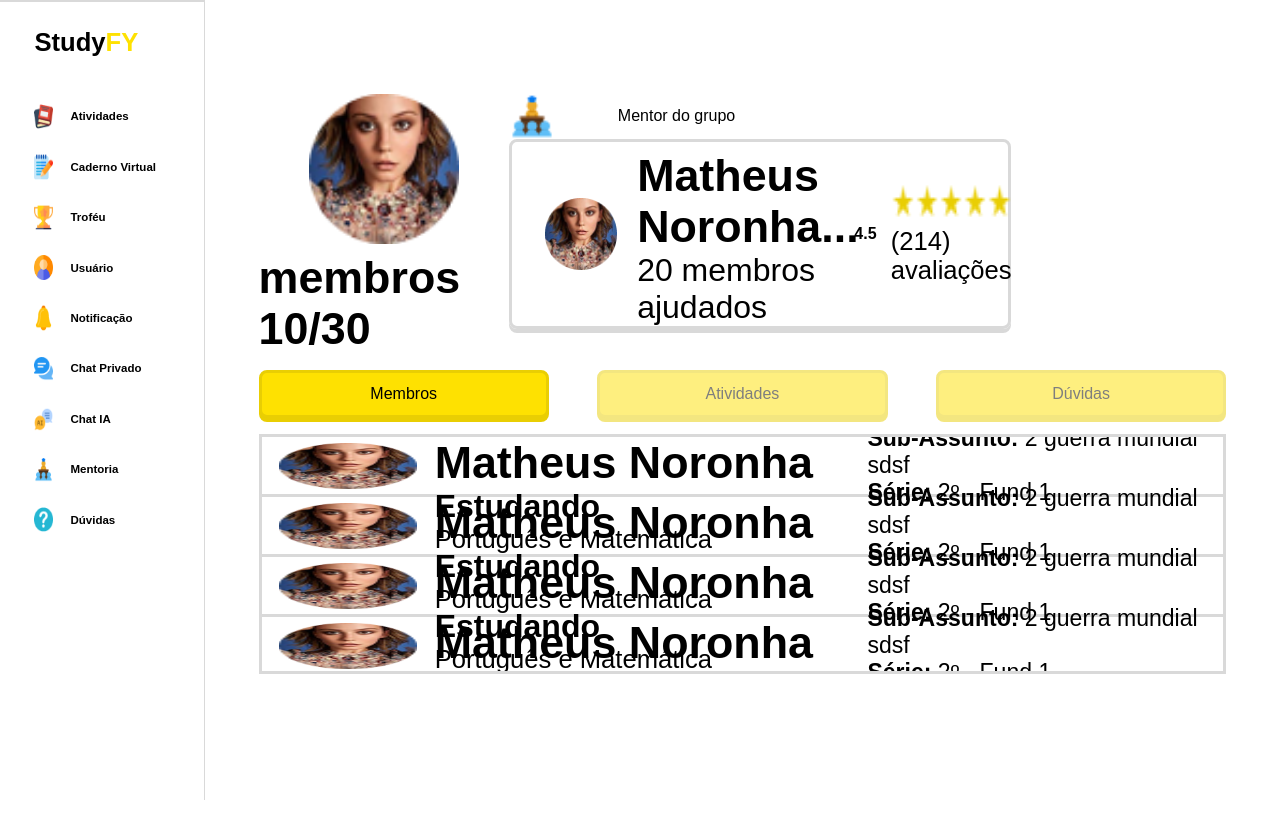
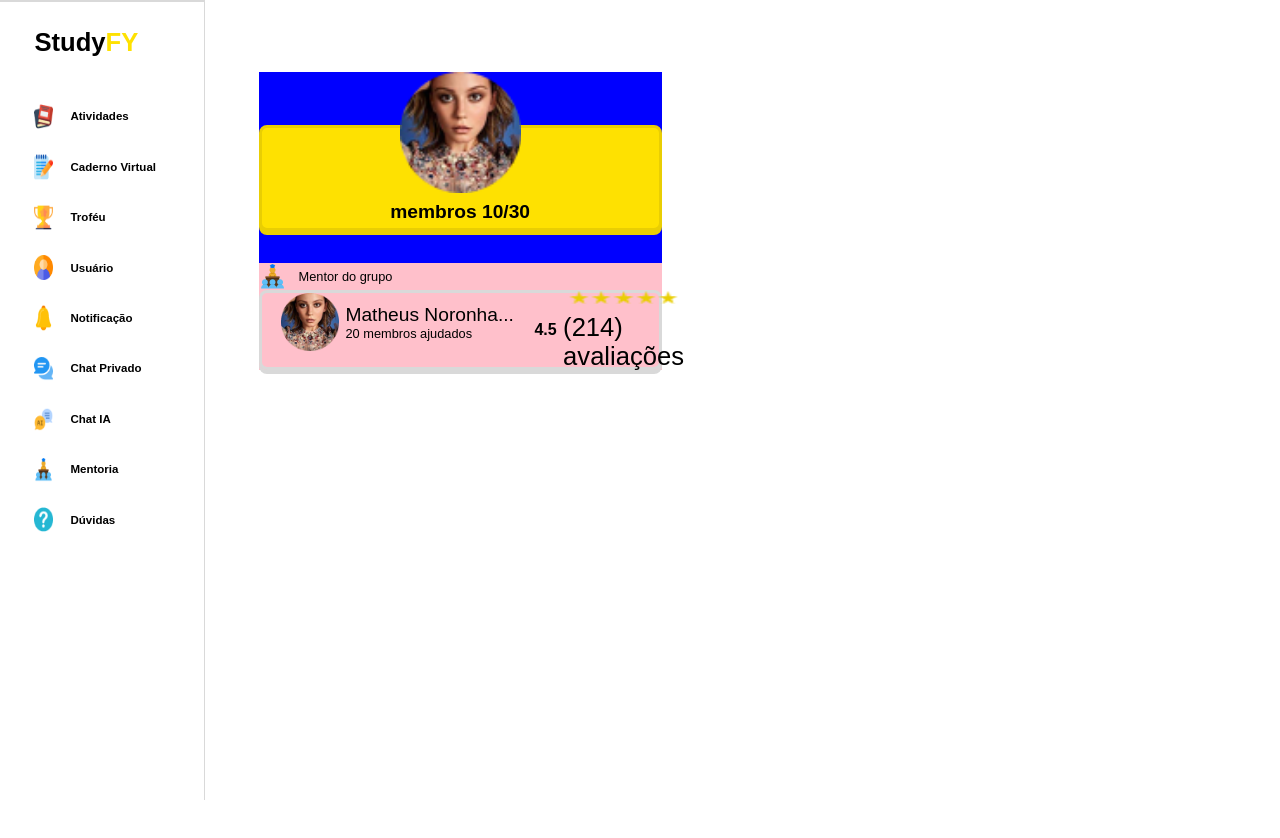
Before and after one commit to vitoriaccardoso/front-StudyFY-Fork, a React (Create React App) app: page /grupo-mentoria in a window 1280 px wide. Shown: the top 838 px of the page. After the commit the page ends 800 px from the top, so only its background shows below. Built offline with nearby package versions, Linux system fonts and the light colour scheme.

Commit message:
mentoria desktop

```diff
--- a/src/components/CadastrarInfo/style.js
+++ b/src/components/CadastrarInfo/style.js
@@ -31,7 +31,9 @@ export const CampoPreencher = styled.div`
    gap: 1vh;
 
    @media (min-width: 768px) {
-      height: 40%;
+      height: 50%;
+      padding-top: 5%;
+
    }
 `;
 
@@ -151,13 +153,15 @@ export const Botao = styled.div`
    background-color: #fee101;
    margin-left: auto;
    width: 50%;
-   min-height: 50%;
+   min-height: 135%;
+   bottom: -50%;
    max-height: 50%;
    border-radius: 12px;
    display: flex;
    font-weight: bold;
    align-items: center;
    justify-content: center;
+   position:  absolute;
 `
 
 export const EnvioFormuario = styled.div`
@@ -166,9 +170,9 @@ export const EnvioFormuario = styled.div`
    align-items: flex-end;
    justify-content: flex-end;
    gap: 1vh;
-   height: 20%;
-   width: 100%;
+   flex-grow: 1;
    margin-top: auto;
+   position: relative;
 `
 
 export const SemConta = styled.div`
--- a/src/components/InfoGrupoMentoria/index.js
+++ b/src/components/InfoGrupoMentoria/index.js
@@ -15,20 +15,21 @@ const InfoGrupoMentoria = () => {
       { isDesktop? (
                 <C.IntroducaoGrupo>
                 <C.FotoGrupoDiv>
-                    <img src={fotoGrupo} alt='foto do grupo' style={{width: '60%', height: '60%'}}></img>
-                    <span style={{fontWeight: 'bold', fontSize: '3.5vw'}}>membros 10/30</span>
+                    <C.IconeGrupo src={fotoGrupo} alt='foto do grupo'></C.IconeGrupo>
+                    <C.Membros>membros 10/30</C.Membros>
+                    <C.fundoAmarelo/>
                 </C.FotoGrupoDiv>
                 <C.MentorDiv>
               <C.MentorGrupo>
-                <img alt='icone de mentor' style={{height: '80%', width: '20%'}} src={iconeMentor}></img>
-                <span>Mentor do grupo</span>
+                <C.IconeMentor alt='icone de mentor' src={iconeMentor}></C.IconeMentor>
+                <C.MentorGrupoTitulo>Mentor do grupo</C.MentorGrupoTitulo>
               </C.MentorGrupo>
               <C.CampoInfoMentor>
                 <C.DadosMentor>
-                  <img alt='foto do mentor' style={{height: '80%', width: '22%' }} src={fotoMentor}></img>
+                  <C.FotoMentor alt='foto do mentor' src={fotoMentor}></C.FotoMentor>
                   <C.InfoMentor>
-                    <h4 style={{fontSize: '3.5vw'}}>Matheus Noronha...</h4>
-                    <span style={{fontSize: '2.5vw'}}>20 membros ajudados</span>
+                    <C.NomeMentor>Matheus Noronha...</C.NomeMentor>
+                    <C.MembrosAjudados>20 membros ajudados</C.MembrosAjudados>
                   </C.InfoMentor>
                 </C.DadosMentor>
                 <C.AvaliacaoMentor>
--- a/src/components/InfoGrupoMentoria/style.js
+++ b/src/components/InfoGrupoMentoria/style.js
@@ -14,6 +14,9 @@ export const InfoGrupo = styled.div`
    @media(min-width: 768px){
       width: 80%;
       min-height: 32%;
+      padding-top: 3%;
+      padding-right: 0%;
+      align-items: start;
    }
 `;
 
@@ -25,7 +28,11 @@ export const IntroducaoGrupo = styled.div`
    justify-content: space-between;
 
    @media(min-width: 768px){
-      height: 10%;
+      max-height: 40vh;
+      width: 50%;
+      background-color: blue;
+      flex-direction: column;
+      gap: 5vh;
    }
 `
 
@@ -35,6 +42,11 @@ export const MentorDiv = styled.div`
    height: 45%;
    width: 100%;
    justify-content: space-between;
+
+   @media (min-width: 768px){
+      width: 100%;
+      background-color: pink;
+   }
 `
 
 export const MentorGrupo = styled.div`
@@ -44,6 +56,11 @@ export const MentorGrupo = styled.div`
    height: 30%;
    width: 45%;
    justify-content: space-between;
+
+   @media(min-width: 768px){
+   justify-content: flex-start;
+   gap: 1vw;
+}
 `
 
 export const CampoInfoMentor = styled.div`
@@ -55,6 +72,10 @@ export const CampoInfoMentor = styled.div`
    border: solid 3px #d9d9d9;
    box-shadow: 0 0.5vh 0 0 #d9d9d9;
    padding-inline: 1vw;
+
+   @media(min-width: 768px){
+   max-height: 10vh;
+}
 `
 
 export const InfoMentor = styled.div`
@@ -63,6 +84,11 @@ export const InfoMentor = styled.div`
    height: 100%;
    width: 60%;
    padding-top: 1vh;
+
+   @media(min-width: 768px){
+      width: 70%;
+      padding-top: 0vh;
+   }
 `
 
 export const DadosMentor = styled.div`
@@ -115,7 +141,7 @@ align-items: center;
    border-radius:0px;
    border: none;
    position: relative;
-   width: 50%;
+   width: 100%;
    gap: 1vh;
 }
 `
@@ -190,7 +216,7 @@ export const fundoAmarelo = styled.div`
    border-radius: 8px;
    border: solid 3px #E9CE03;
    box-shadow: 0 0.5vh 0 0 #E9CE03;
-   bottom: 0;
+   bottom: -5%;
    z-index: 0; /* Aumenta o z-index */
 `;
 
@@ -220,3 +246,41 @@ export const DescricaoTitulo = styled.span`
       font-size: 1vw;
    }
 `
+
+export const IconeMentor = styled.img`
+   height: 80%;
+   width: 20%;
+
+   @media(min-width: 768px){
+      height: 10%;
+      width: 15%;
+   }
+`
+
+export const MentorGrupoTitulo = styled.span`
+   font-size: 1vw;
+`
+
+export const FotoMentor = styled.img`
+   height:80%;
+   width: 22%;
+
+   @media(min-width: 768px){
+   }
+`
+
+export const NomeMentor = styled.span`
+   font-size: 3.5vw;
+
+   @media(min-width: 768px){
+      font-size: 1.5vw;
+   }
+`
+
+export const MembrosAjudados = styled.span`
+   font-size: 2.5vw;
+
+   @media(min-width:768px){
+      font-size: 1vw;
+   }
+`
--- a/src/pages/Cadastro.js
+++ b/src/pages/Cadastro.js
@@ -47,7 +47,7 @@ const CadastroAluno = () => {
   const isDesktop = useMediaQuery('(min-width: 768px)');
 
   return (
-    <Container style={{justifyContent: 'center'}}>
+    <Container>
       {isDesktop ? (
         <Fundo src={fundoAmarelo}></Fundo>
       ) : (
--- a/src/pages/EsqueceuSenha.js
+++ b/src/pages/EsqueceuSenha.js
@@ -11,7 +11,7 @@ const EsqueceuSenha = () => {
     const isDesktop = useMediaQuery('(min-width: 768px)');
 
     return (
-    <Container style={{justifyContent: 'center'}}>
+    <Container>
         {isDesktop ? (
           <Fundo src={fundoAmarelo}></Fundo>
         ) : (
--- a/src/pages/GrupoMentoria.js
+++ b/src/pages/GrupoMentoria.js
@@ -18,7 +18,6 @@ const GrupoMentoria = () => {
         <Navegacao />
         <div style={{height: '100%', width: '100%', flexDirection: 'column'}}>
           <InfoGrupoMentoria />
-          <AbasGrupoMentoria />
         </div>
       </Container>
     ) : (
--- a/src/pages/Login.js
+++ b/src/pages/Login.js
@@ -24,6 +24,10 @@ const LoginAluno = () => {
 
     try {
 
+      if(dadosLogin.email == 'a' && dadosLogin.senha == '123456'){
+        navigate('/grupo-mentoria')
+      }
+
       const response = await axios.post('http://localhost:8080/v1/studyFy/login', dadosLogin);
       console.log('Registro completo com sucesso:', response.data);
 
@@ -40,7 +44,7 @@ const LoginAluno = () => {
   const isDesktop = useMediaQuery('(min-width: 768px)');
 
   return (
-    <Container style={{justifyContent: 'center'}}>
+    <Container>
       {isDesktop ? (
         <Fundo src={fundoAmarelo}></Fundo>
       ) : (
--- a/src/pages/MudarSenha.js
+++ b/src/pages/MudarSenha.js
@@ -11,7 +11,7 @@ const EsqueceuSenha = () => {
     const isDesktop = useMediaQuery('(min-width: 768px)');
 
     return (
-        <Container style={{justifyContent: 'center'}}>
+        <Container>
         {isDesktop ? (
           <Fundo src={fundoAmarelo}></Fundo>
         ) : (
--- a/src/styles/campoDados.js
+++ b/src/styles/campoDados.js
@@ -16,7 +16,8 @@ export const CampoDados = styled.div`
       border-radius: 12px;
       box-shadow: 0 0 12px 3px #dedede;
       padding: 3% 2% 5% 2%;
-   }
+      left: 36%;
+      }
 `;
 
 export default CampoDados
```
